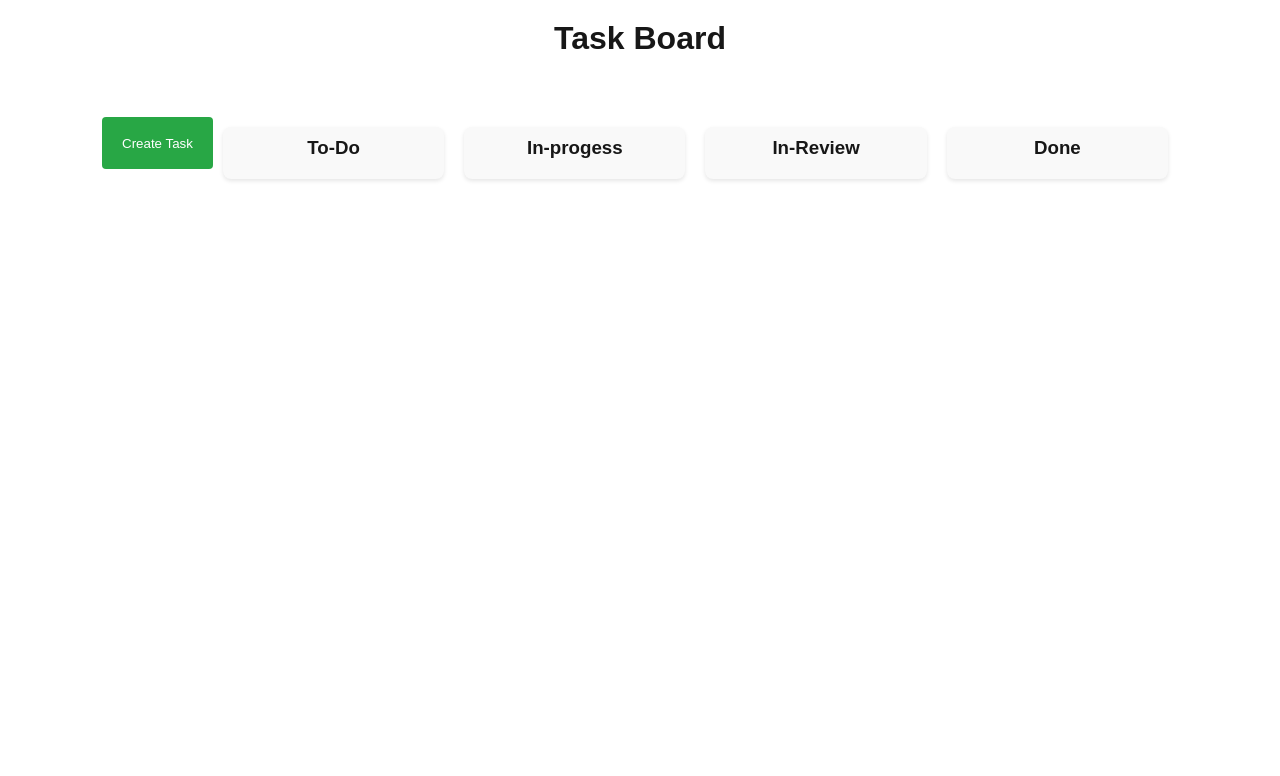
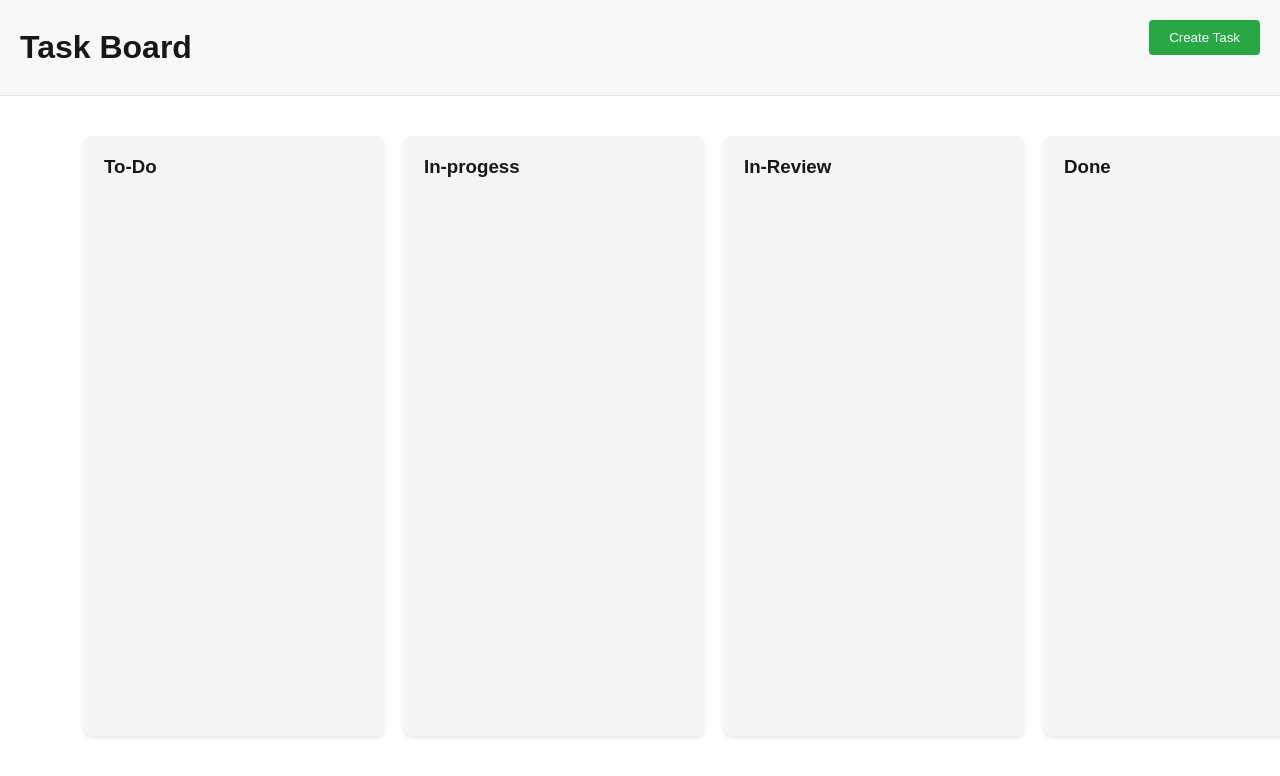
Before and after one commit to Hemanth-Tinku/task-board-assignment, a Next.js app: page / in a window 1280 px wide. Shown: the top 776 px of the page. Built offline with nearby package versions, Linux system fonts and the light colour scheme.

Commit message:
added cache, update, delete task

```diff
--- a/package.json
+++ b/package.json
@@ -9,6 +9,8 @@
     "lint": "next lint"
   },
   "dependencies": {
+    "@fortawesome/free-solid-svg-icons": "^6.6.0",
+    "@fortawesome/react-fontawesome": "^0.2.2",
     "next": "14.2.15",
     "react": "^18",
     "react-dom": "^18",
--- a/src/app/modules/molecules/Column.js
+++ b/src/app/modules/molecules/Column.js
@@ -1,16 +1,9 @@
 import styles from "../../styles/Column.module.css";
 
-const Column = ({ title, tasks }) => {
+const Column = ({ title, children }) => {
     return (<div className={styles.column}>
         <h3>{title}</h3>
-        <div className={styles.taskList}>
-            {tasks.map((task, index) => (
-                <div key={index} className={styles.task}>
-                    <h4>{task.title}</h4>
-                    {!!task.description && <p className={styles.taskDescription}>{task.description}</p>}
-                </div>
-            ))}
-        </div>
+        <div className={styles.taskList}>{children}</div>
     </div>)
 }
 
--- /dev/null
+++ b/src/app/modules/molecules/TaskCard.js
@@ -0,0 +1,29 @@
+import { FontAwesomeIcon } from '@fortawesome/react-fontawesome';
+import { faEdit, faTrash } from '@fortawesome/free-solid-svg-icons';
+import styles from "../../styles/Column.module.css";
+
+const TaskCard = ({ task, onEdit, onDelete }) => {
+  return (
+    <div className={styles.taskCard}>
+      <h3>{task.title}</h3>
+      <p>{task.description}</p>
+      <div className={styles.taskCardActions}>
+        <FontAwesomeIcon
+          icon={faEdit}
+          onClick={() => onEdit(task)}
+          className={`${styles.taskIcon} ${styles.editIcon}`}
+          title="Edit Task"
+        />
+        <FontAwesomeIcon
+          icon={faTrash}
+          size='12px'
+          onClick={() => onDelete(task)}
+          className={`${styles.taskIcon} ${styles.deleteIcon}`}
+          title="Delete Task"
+        />
+      </div>
+    </div>
+  );
+};
+
+export default TaskCard;
--- a/src/app/modules/molecules/CreateTaskForm.js
+++ b/src/app/modules/molecules/TaskForm.js
@@ -1,15 +1,15 @@
 import { useState } from "react"
 import styles from "../../styles/TaskBoard.module.css";
 
-const CreateTaskForm = ({ createTask }) => {
+const TaskForm = ({ addTask, editTaskData }) => {
     const [task, setTask] = useState({
-        title: '',
-        description: '',
-        status: 'to-do'
+        title: editTaskData?.title ?? '',
+        description: editTaskData?.description ?? '',
+        status: editTaskData?.status ?? 'to-do'
     })
     const handleFormSubmit = (e) => {
         e.preventDefault();
-        createTask(task);
+        addTask(task);
     }
     return (<form onSubmit={handleFormSubmit} className={styles.createTaskForm}>
         <div>
@@ -55,9 +55,9 @@ const CreateTaskForm = ({ createTask }) => {
             </select>
         </div>
         <button type="submit" className={styles.submitButton}>
-            Add Task
+            {!!editTaskData ? "Update Task" : "Add Task"}
         </button>
     </form>)
 }
 
-export default CreateTaskForm;
+export default TaskForm;
--- a/src/app/modules/organisms/TaskBoard.js
+++ b/src/app/modules/organisms/TaskBoard.js
@@ -2,9 +2,10 @@
 
 import Column from "../molecules/Column";
 import styles from "../../styles/TaskBoard.module.css";
-import { useState } from "react";
+import { useEffect, useState } from "react";
 import ReactModal from "react-modal";
-import CreateTaskForm from "../molecules/CreateTaskForm";
+import TaskForm from "../molecules/TaskForm";
+import TaskCard from "../molecules/TaskCard";
 
 const TaskBoard = () => {
     const columns = [
@@ -13,46 +14,117 @@ const TaskBoard = () => {
         { id: 'in-review', title: 'In-Review' },
         { id: 'done', title: 'Done' }
     ]
-    const [isCreateModalOpen, setIsCreateModalOpen] = useState(false);
 
-    const [tasks, setTasks] = useState({
+    const [isModalOpen, setIsModalOpen] = useState(false);
+
+    // getting cached tasks
+    const cachedTasks = localStorage.getItem('tasks');
+    let initialTasks = {
         'to-do': [],
         'in-progress': [],
         'in-review': [],
         'done': []
-    })
+    }
+    if (cachedTasks) {
+        initialTasks = JSON.parse(cachedTasks);
+    }
 
-    const createTask = (task) => {
-        const newTask = {
-            title: task.title,
-            description: task.description
+    const [tasks, setTasks] = useState(initialTasks)
+
+    // current editable task
+    const [editTaskData, setEditTaskData] = useState(null);
+
+    // common fn for both create and update
+    const addTask = (task) => {
+        // if we are modifiying existing task we delete and create a new one (simplifies handling columns-task data structure)
+        if (!!editTaskData) {
+            const indexToDelete = tasks[editTaskData?.status]?.findIndex((task) => task.id === editTaskData?.id);
+            tasks[editTaskData?.status]?.splice(indexToDelete, 1);
         }
         const column = task.status;
+        const newTask = {
+            id: new Date().getTime(),
+            title: task.title,
+            description: task.description,
+            status: column
+        }
+
         setTasks((prevTasks) => ({
             ...prevTasks,
             [column]: [...prevTasks[column], newTask]
         }))
 
-        setIsCreateModalOpen(false);
+        setIsModalOpen(false);
+        if (!!editTaskData) {
+            setEditTaskData(null);
+        }
     }
-    return (<div className={styles.taskBoard}>
-        <button className={styles.createTaskButton} onClick={() => setIsCreateModalOpen(true)}>
-            Create Task
-        </button>
 
-        {columns.map((col) => {
-            return (<Column key={col.id} title={col.title} tasks={tasks[col.id]} />)
-        })}
+    const deleteTask = (task) => {
+        const column = task.status;
+        const deleteItemInd = tasks[column]?.findIndex((item) => task.id === item.id);
+
+        if (deleteItemInd !== -1) {
+            setTasks((prevTasks) => {
+                const updatedTasks = {
+                    ...prevTasks,
+                    [column]: [
+                        ...prevTasks[column].slice(0, deleteItemInd),
+                        ...prevTasks[column].slice(deleteItemInd + 1),
+                    ]
+                };
+                return updatedTasks;
+            });
+        }
+    }
+
+    const handleCreateTask = () => {
+        setEditTaskData(null);
+        setIsModalOpen(true);
+    }
+
+    const handleEditTask = (task) => {
+        setEditTaskData(task);
+        setIsModalOpen(true);
+    }
+
+    // cache any changes to tasks
+    useEffect(() => {
+        localStorage.setItem('tasks', JSON.stringify(tasks))
+    }, [tasks])
+
+    return (<div>
+        <div className={styles.header}>
+            <h1>Task Board</h1>
+            <button className={styles.createTaskButton} onClick={handleCreateTask}>
+                Create Task
+            </button>
+        </div>
+
+        <div className={styles.taskBoard}>
+            {columns.map((col) => {
+                return (<Column key={col.id} title={col.title}>{
+                    tasks[col.id].map(task => (
+                        <TaskCard
+                            key={task.title}
+                            task={task}
+                            onEdit={handleEditTask}
+                            onDelete={deleteTask}
+                        />
+                    ))
+                }</Column>)
+            })}
+        </div>
 
         <ReactModal
-            isOpen={isCreateModalOpen}
-            onRequestClose={() => setIsCreateModalOpen(false)}
+            isOpen={isModalOpen}
+            onRequestClose={() => setIsModalOpen(false)}
             className={styles.modalContent}
             overlayClassName={styles.modalOverlay}
         >
-            <button className={styles.closeButton} onClick={() => setIsCreateModalOpen(false)}>&times;</button>
-            <h2>Create a Task</h2>
-            <CreateTaskForm createTask={createTask} />
+            <button className={styles.closeButton} onClick={() => setIsModalOpen(false)}>&times;</button>
+            <h2>{!!editTaskData ? "Edit Task" : "Create a Task"}</h2>
+            <TaskForm addTask={addTask} editTaskData={editTaskData} />
         </ReactModal>
     </div>)
 }
--- a/src/app/page.js
+++ b/src/app/page.js
@@ -9,15 +9,7 @@ export default function Home() {
         <meta name="description" content="Task management board for organizing tasks" />
         <link rel="icon" href="/favicon.ico" />
       </Head>
-
-      <div>
-        <header style={{ textAlign: 'center', padding: '20px 0', fontSize: '2rem', fontWeight: 'bold' }}>
-          Task Board
-        </header>
-        <main style={{ padding: '20px', textAlign: 'center' }}>
-          <TaskBoard />
-        </main>
-      </div>
+      <TaskBoard />
     </>
   );
 }
--- a/src/app/styles/Column.module.css
+++ b/src/app/styles/Column.module.css
@@ -1,25 +1,63 @@
 .column {
   flex: 1;
-  margin: 10px;
-  padding: 10px;
-  background-color: #f9f9f9;
+  padding: 20px;
+  background-color: #f5f5f5;
   border-radius: 8px;
   box-shadow: 0 2px 4px rgba(0, 0, 0, 0.1);
+  min-width: 300px;
+  height: 75vh;
 }
 
 .taskList {
   margin-top: 10px;
 }
 
-.task {
-  margin: 10px 0;
-  padding: 10px;
+.taskCard {
+  border: 1px solid #ccc;
+  border-radius: 8px;
+  padding: 15px;
+  margin-bottom: 15px;
   background-color: #fff;
-  border: 1px solid #ddd;
-  border-radius: 4px;
+  box-shadow: 0 2px 4px rgba(0, 0, 0, 0.05);
+  position: relative;
+  display: flex;
+  flex-direction: column;
+  justify-content: space-between;
+  height: 120px;
+  overflow: hidden;
+}
+
+.taskTitle {
+  font-size: 1.1rem;
+  font-weight: bold;
+  color: #333;
+  margin-bottom: 8px;
 }
 
 .taskDescription {
   font-size: 0.9rem;
-  color: #555;
+  color: #666;
+  overflow: hidden;
+  text-overflow: ellipsis;
+  white-space: nowrap;
+  max-width: 100%;
 }
+
+.taskCardActions {
+  position: absolute;
+  top: 10px;
+  right: 10px;
+  display: flex;
+  gap: 8px;
+}
+
+.taskIcon {
+  cursor: pointer;
+  font-size: 1rem;
+  color: #007bff;
+  transition: color 0.2s ease;
+}
+
+.taskIcon:hover {
+  color: #0056b3;
+}
--- a/src/app/styles/TaskBoard.module.css
+++ b/src/app/styles/TaskBoard.module.css
@@ -1,10 +1,11 @@
 .taskBoard {
   display: flex;
-    justify-content: space-between;
+  justify-content: space-around;
   padding: 20px;
   margin: 0 auto;
   width: 90%;
   max-width: 1200px;
+  gap: 20px;
 }
 
 .createTaskButton {
@@ -22,7 +23,6 @@
   background-color: #218838;
 }
 
-/* Modal styles */
 .modalOverlay {
   position: fixed;
   top: 0;
@@ -88,3 +88,13 @@
   font-weight: bold;
   color: #333;
 }
+
+.header {
+  display: flex;
+  justify-content: space-between;
+  align-items: center;
+  padding: 20px;
+  background-color: #f8f8f8;
+  border-bottom: 1px solid #e0e0e0;
+  margin-bottom: 20px;
+}
```
Also changed, not shown: 1 other file (tests, documents, lock files or other folders). Lines whose indentation alone changed are shown as unchanged.
